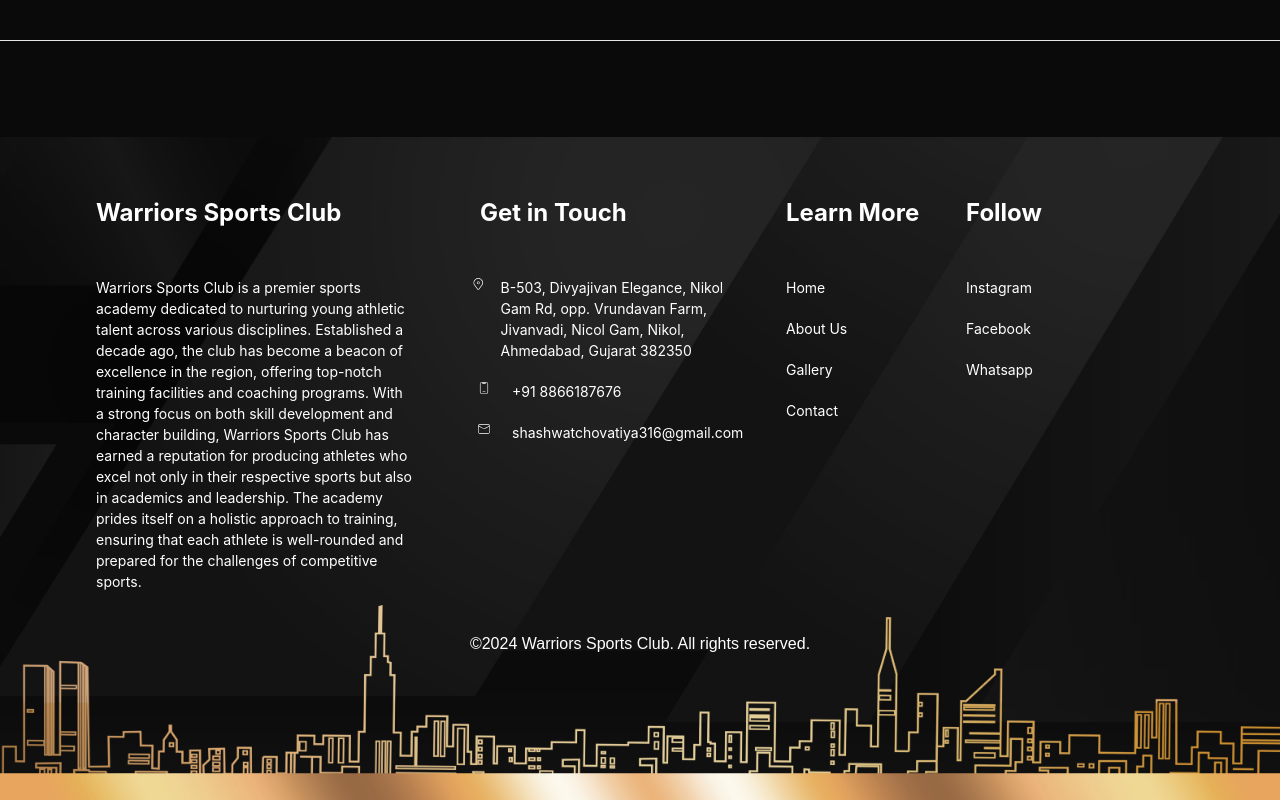
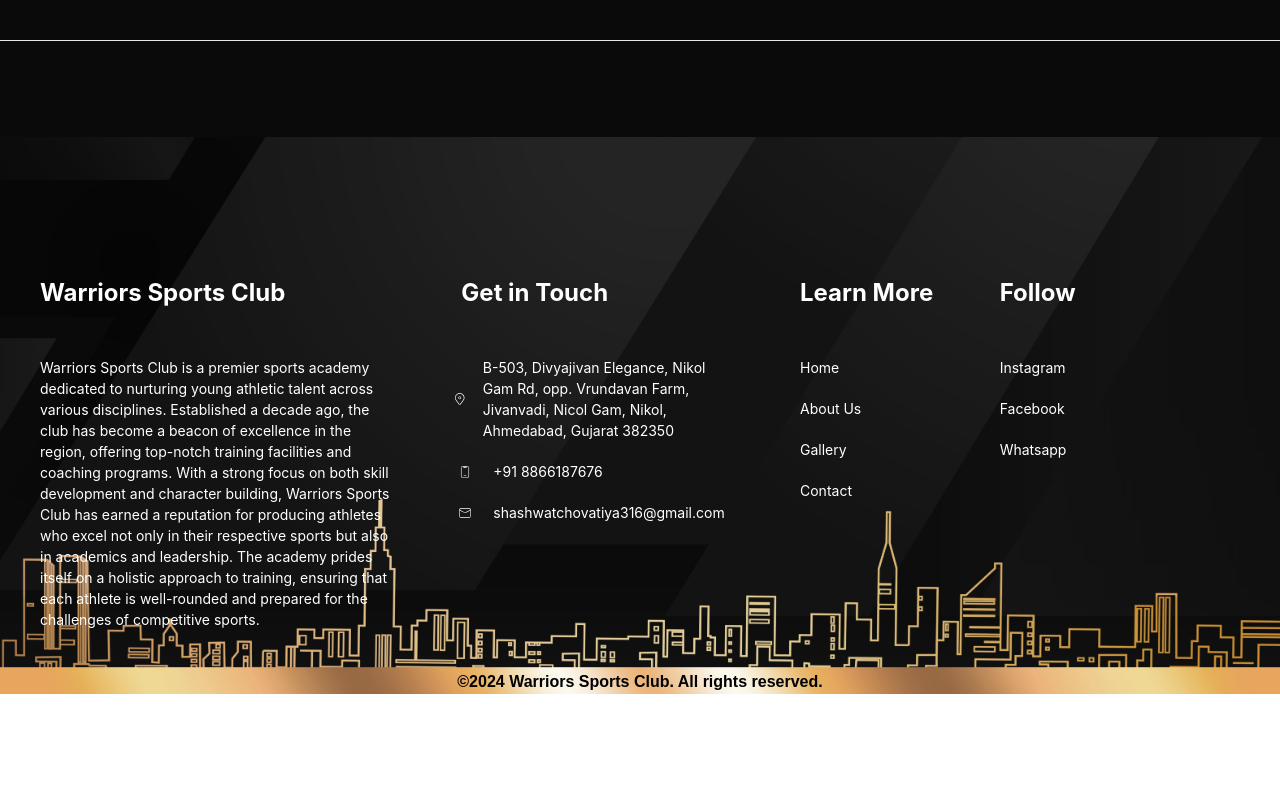
Before and after one commit to Nirav2080/warriorsportclub, a React (Vite) app: page /Contact in a window 1280 px wide. Shown: the part 1118-1918 px from the top of the page. After the commit the page ends 1812 px from the top, so only its background shows below. Built offline with nearby package versions, Linux system fonts and the light colour scheme.

Commit message:
HeroPageBugFix

```diff
--- a/src/Component/Footer/index.jsx
+++ b/src/Component/Footer/index.jsx
@@ -19,9 +19,9 @@ export default function Footer() {
   return (
     <div
       style={{ ...FooterImg, backgroundPositionX: "left" }}
-      className="w-full mt-24 text-white bg-gray-100 pb-36 dark:bg-gray-800"
+      className="w-full mt-24 text-white bg-gray-100 pt-20 dark:bg-gray-800"
     >
-      <footer className="container grid py-10">
+      <footer className="mx-10 grid py-10">
         <Row gutter={[16, 16]}>
           <Col lg={8} span={24}>
             <div className="pt-5 text-center md:text-start">
@@ -48,9 +48,9 @@ export default function Footer() {
                 <h1 className="pb-12 ml-4 text-2xl font-bold"> Get in Touch</h1>
               </div>
 
-              <div className="flex flex-col space-y-5">
-                <div className="flex gap-2">
-                  <CiLocationOn className="w-24" />
+              <div className="flex flex-col  space-y-5">
+                <div className="flex items-center gap-2">
+                  <CiLocationOn className="lg:w-24 md:w-14 w-20 " />
                   <Link
                     to="https://maps.app.goo.gl/TKWf7JvD6T2d9hfw7"
                     target="_blank"
@@ -60,14 +60,14 @@ export default function Footer() {
                   </Link>
                 </div>
 
-                <div className="flex gap-2">
+                <div className="flex items-center gap-2">
                   <CiMobile3 className="w-10" />
                   <Link to="tel:+918866187676" target="_blank">
                     +91 8866187676
                   </Link>
                 </div>
 
-                <div className="flex gap-2">
+                <div className="flex items-center gap-2">
                   <CiMail className="w-10" />
                   <Link target="_blank" to="mailto:fameadda18@gmail.com">
                     shashwatchovatiya316@gmail.com
@@ -79,7 +79,7 @@ export default function Footer() {
 
           {/* Updated layout to use Row and Col for side-by-side display on mobile */}
           <Col lg={8} span={24} className="md:container ">
-            <Row gutter={[8, 8]} className="mr-10">
+            <Row gutter={[10, 10]} className="mr-10">
               {/* Learn More Section */}
               <Col xs={12} span={24}>
                 <div className="pt-5">
@@ -144,15 +144,8 @@ export default function Footer() {
           </Col>
         </Row>
       </footer>
-      <span
-        style={{
-          display: "flex",
-          justifyContent: "center",
-          alignItems: "center",
-        }}
-      >
-        <p>©2024 Warriors Sports Club. All rights reserved.</p>
-      </span>
+
+        <p className="bottom-0 text-black font-bold text-center">©2024 Warriors Sports Club. All rights reserved.</p>
     </div>
   );
 }
--- a/src/Component/Home/BookEvent/index.jsx
+++ b/src/Component/Home/BookEvent/index.jsx
@@ -8,7 +8,7 @@ import SetImage3 from "../../../assets/Home/Event/SetImage3.jpg";
 
 function Index() {
   return (
-    <div className="bg-neutral-950 lg:my-16 mt-40">
+    <div className="bg-neutral-950 lg:py-10 mt-40">
       {/* Event Section */}
       <div className="bg-[#262261] mx-auto w-[90%] py-10 px-5 flex flex-col md:flex-row gap-10 mt-10">
         {/* Left Side */}
@@ -24,7 +24,7 @@ function Index() {
               <span>Amenities</span>
             </div>
             <div className="text-red-200 cursor-pointer">
-              {" "}
+
               &gt; Book A Tour{" "}
             </div>
           </div>
@@ -37,11 +37,11 @@ function Index() {
             <img
               src={BasketBall}
               alt="BasketBallImage"
-              className="h-[200px] w-full object-cover"
+              className="md:h-[200px] w-full object-cover"
             />
           </div>
           {/* Text Section */}
-          <div className="border-red-700 border border-l-0 w-full md:w-2/3 p-4 text-xs md:text-base">
+          <div className="border-red-700 border border-l-0 w-full md:w-2/3 p-4 text-lg md:text-base">
             <span className="font-bold">Event :</span>
             <p className="text-gray-300 mt-2">
               Lorem Ipsum is simply dummy text of the printing and typesetting
@@ -57,10 +57,10 @@ function Index() {
       </div>
 
       {/* Next Section */}
-      <div className="container mx-auto w-[90%]">
-        <div className="flex flex-col md:flex-row gap-10 mt-10">
+      <div className="md:px-10 px-5 w-[100%]">
+        <div className="flex flex-col lg:flex-row gap-10 mt-10">
           {/* Image Section */}
-          <div className="flex w-full md:w-1/2 items-center gap-5 md:h-[350px] ">
+          <div className="flex w-full lg:w-1/2 items-center gap-5 md:h-[350px] ">
             <div className="flex flex-col gap-5 w-[30%] h-full">
               <img
                 src={SetImage1}
--- a/src/Component/Home/CounterOfAllArea/index.jsx
+++ b/src/Component/Home/CounterOfAllArea/index.jsx
@@ -67,7 +67,7 @@ function Index() {
         industry.
       </p>
 
-      <div className="grid grid-cols-2 md:grid-cols-4 my-10 md:gap-0 gap-4">
+      <div className="grid grid-cols-2 lg:grid-cols-4 my-10 lg:gap-0 gap-4">
         {MainData.map((data) => {
           const counter = countersData.find(
             (counter) => counter.id === data.id
--- a/src/Component/Home/GamesCategories/index.jsx
+++ b/src/Component/Home/GamesCategories/index.jsx
@@ -29,8 +29,8 @@ const GamesData = [
 function Index() {
   return (
     <main>
-      <div className="flex justify-center flex-col items-center space-y-2">
-        <h3 className="text-xl text-red-700">Our Academy</h3>
+      <div className="flex justify-center flex-col items-center space-y-2 container mt-10">
+        <h3 className="text-xl font-bold text-red-700">Our Academy</h3>
         <h1 className="md:text-5xl text-3xl">Games Categories</h1>
         <p className="md:w-1/2">
           Lorem Ipsum is simply dummy text of the printing and typesetting
--- a/src/Component/Home/Hero/index.jsx
+++ b/src/Component/Home/Hero/index.jsx
@@ -8,7 +8,7 @@ const countersData = [{ countTo: 100, duration: 1000 }];
 
 const HeroSection = () => {
   return (
-    <main className="max-h-screen w-full  mx-auto  flex items-center container lg:pt-36 pt-56">
+    <main className="max-h-screen w-full  mx-auto  flex items-center container lg:pt-40 pt-56">
       <div className="flex flex-col lg:flex-row items-center w-full gap-10">
         {/* Left Side */}
         <div className="lg:w-1/2 w-full text-center lg:text-left">
--- a/src/Component/Home/Swiper/index.jsx
+++ b/src/Component/Home/Swiper/index.jsx
@@ -8,7 +8,7 @@ import face5 from "../../../assets/Home/Swiper/face-5.jpg";
 import { IoMdStar } from "react-icons/io";
 
 import { Swiper, SwiperSlide } from "swiper/react";
-import { Navigation, Pagination } from "swiper/modules";
+import { Navigation, Pagination, A11y, Autoplay } from "swiper/modules";
 import "swiper/css";
 import "swiper/css/navigation";
 import "swiper/css/pagination";
@@ -58,9 +58,9 @@ const RolesData = [
 
 function index() {
   return (
-    <div className="container  py-10 space-y-10">
-      <div className="text-center">
-        <h1 className="text-orange-600 text-2xl md:text-4xl ">Testimonials</h1>
+    <div className="container md:mt-0 mt-10  py-10 space-y-10">
+      <div className="text-center md:space-y-0 space-y-3">
+        <h1 className="text-orange-600 text-2xl md:text-4xl font-bold ">Testimonials</h1>
         <p className="md:w-2/3 mx-auto">
           Lorem Ipsum is simply dummy text of the printing and typesetting
           industry. Lorem Ipsum has been the industry’s standard dummy text ever
@@ -73,24 +73,23 @@ function index() {
         <Swiper
           loop={true}
           className="h-full"
-          pagination={{
-            clickable: true,
-            dynamicBullets: true,
-          }}
           slidesPerView={3}
-          // centeredSlides={true}
           spaceBetween={25}
           centeredSlidesBounds={true}
-          modules={[Navigation, Pagination]}
+          modules={[Navigation, Pagination, A11y, Autoplay]}
+          autoplay={{ delay: 3000 }}
           breakpoints={{
             1024: {
               slidesPerView: 2, // 2 slides for tablet view
+              loop: true,
             },
             768: {
               slidesPerView: 2, // 2 slides for tablet view
+              loop: true,
             },
             0: {
               slidesPerView: 1, // 1 slide for mobile view
+              loop: true,
             },
           }}
         >
```
